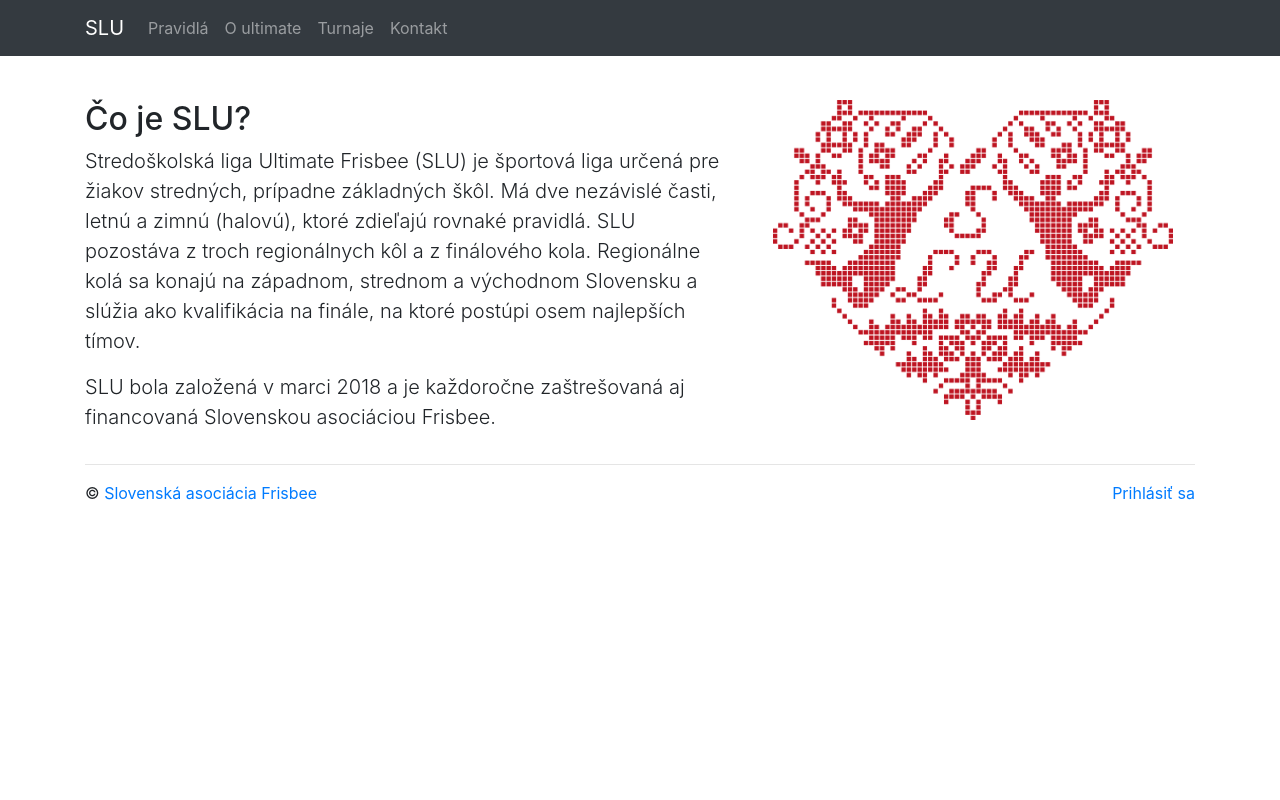
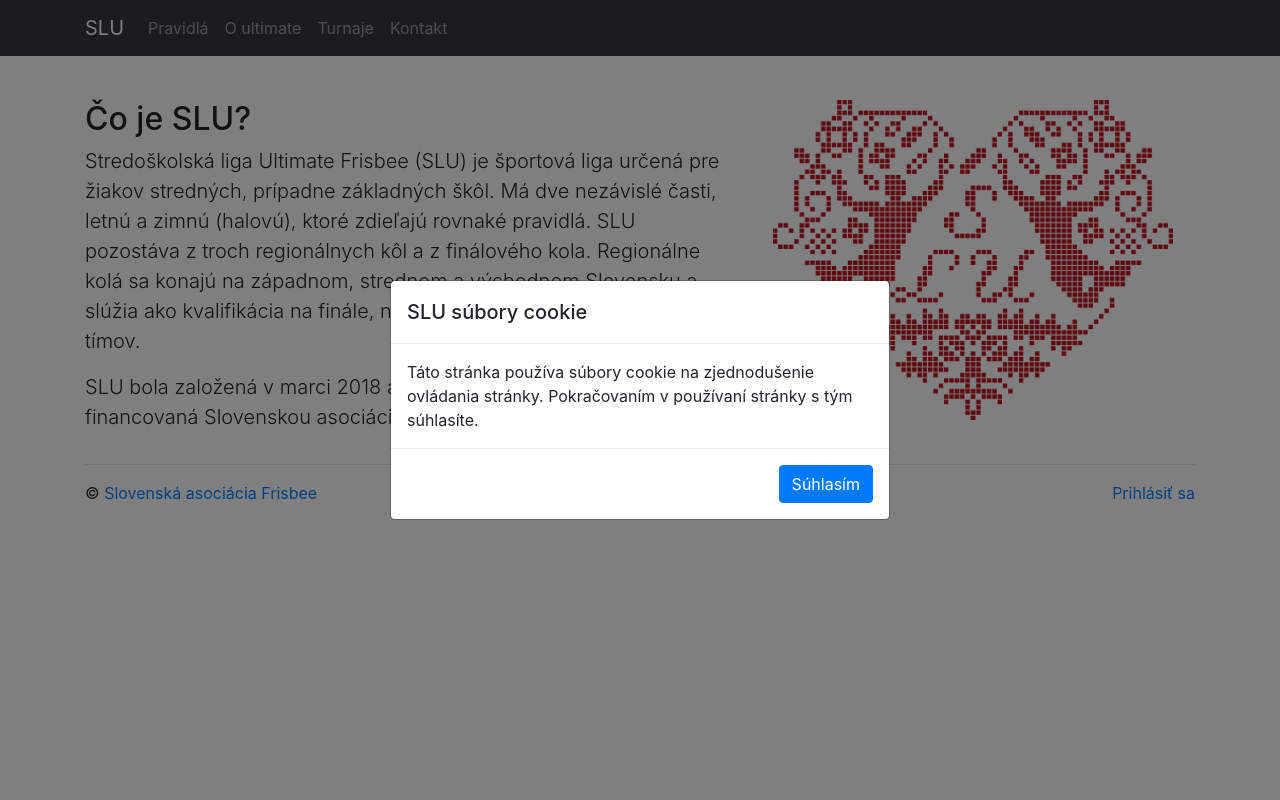
Before and after one commit to MartinStevko/SLU, a Django app: page / in a window 1280 px wide. Run offline with Django 3.2, Linux system fonts and the light colour scheme; data that the repository does not hold is empty; parts of the project's set-up code (start-up, migrations or seed data) failed here and were passed over; some libraries are stand-ins or nearby versions.

Commit message:
Modal cookie alert

```diff
--- a/app/templates/base.html
+++ b/app/templates/base.html
@@ -87,7 +87,7 @@
                     <button class="navbar-toggler collapsed" type="button" data-toggle="collapse" data-target="#navbarCollapse" aria-controls="navbarCollapse" aria-expanded="false" aria-label="Toggle navigation">
                     <span class="navbar-toggler-icon"></span>
                     </button>
-                    <div class="navbar-collapse collapse" id="navbarCollapse" style="">
+                    <div class="navbar-collapse collapse" id="navbarCollapse">
                         <ul class="navbar-nav mr-auto">
                             <li class="nav-item {% if 'rules' in request.build_absolute_uri %}active{% endif %}">
                                 <a class="nav-link" href="{% url 'content:rules' %}">Pravidlá</a>
@@ -121,6 +121,24 @@
             {% block content %}
             {% endblock %}
 
+            <!-- MODAL -->
+            <div class="modal fade" id="cookieModal" tabindex="-1" role="dialog" aria-labelledby="cookieModalLabel" aria-hidden="false">
+                <div class="modal-dialog modal-dialog-centered" role="document">
+                    <div class="modal-content">
+                        <div class="modal-header">
+                            <h5 class="modal-title" id="cookieModalLabel">SLU súbory cookie</h5>
+                        </div>
+                        <div class="modal-body">
+                            Táto stránka používa súbory cookie na zjednodušenie ovládania stránky.
+                            Pokračovaním v používaní stránky s tým súhlasíte.
+                        </div>
+                        <div class="modal-footer">
+                            <button type="button" class="btn btn-primary" data-dismiss="modal" aria-label="Close" onclick="$.cookie('cAgree', true, { expires : 100 });">Súhlasím</button>
+                        </div>
+                    </div>
+                </div>
+            </div>
+
             <!-- FOOTER -->
             <footer class="container">
                 {% if not user.is_authenticated %}
@@ -145,6 +163,10 @@
                 }
                 catch {}
             });
+
+            if (typeof $.cookie('cAgree') === 'undefined') {
+                $('#cookieModal').modal('show');
+            };
 
             const $dropdown = $(".dropdown");
             const $dropdownToggle = $(".dropdown-toggle");
```
